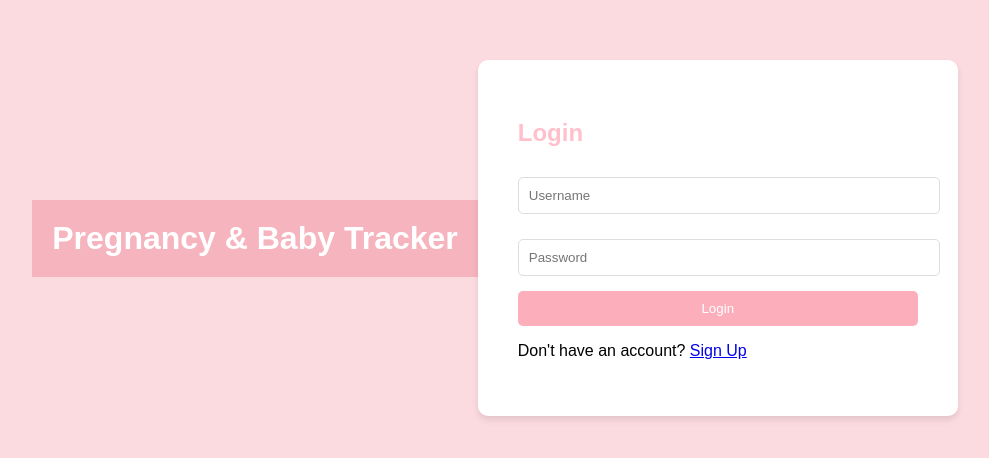
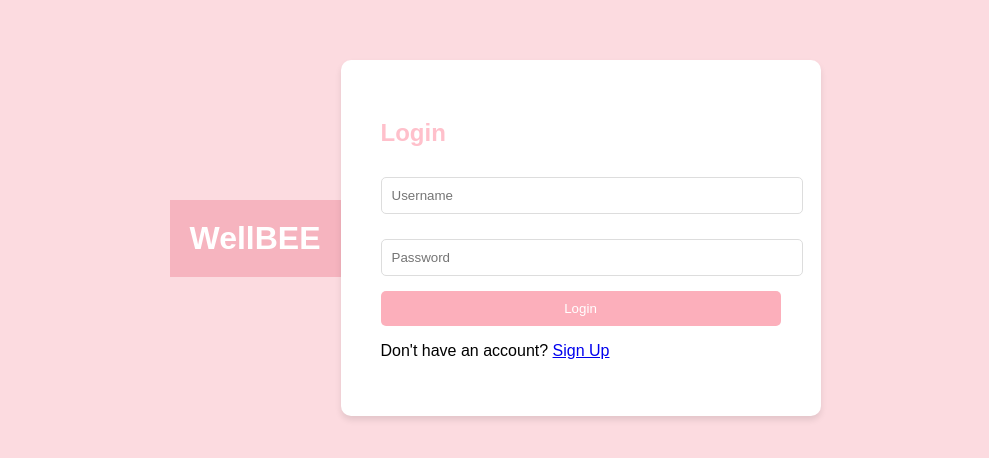
Before and after one commit to Rosmilakt/wellbee, a website with bundled scripts: page index.html in a window 1280 px wide. Shown: the part 162-620 px from the top of the page, without its empty margins (145-1134 px from the left). Built offline with nearby package versions, Linux system fonts and the light colour scheme; some packages are replaced by stand-ins of ours; files whose address does not match are found by name.

Commit message:
Update index.html

```diff
--- a/index.html
+++ b/index.html
@@ -3,7 +3,7 @@
 <head>
   <meta charset="UTF-8">
   <meta name="viewport" content="width=device-width, initial-scale=1.0">
-  <title>Pregnancy & Baby Tracker</title>
+  <title>WellBEE</title>
   <link rel="stylesheet" href="new.css">
   <script type="module" src="firebase.js" defer></script>
 
@@ -13,7 +13,7 @@
   <!-- Login Page -->
   <div id="loginPage" class="login-page">
     <header>
-      <h1 class="main-heading">Pregnancy & Baby Tracker</h1>
+      <h1 class="main-heading">WellBEE</h1>
     </header>
     <div class="login-container">
       <h2>Login</h2>
@@ -30,7 +30,7 @@
 <!-- Sign Up Page -->
 <div id="signUpPage" class="login-page" style="display: none;">
   <header>
-    <h1 class="main-heading">WELLBEE</h1>
+    <h1 class="main-heading">WellBEE</h1>
   </header>
   <div class="login-container">
     <h2>Sign Up</h2>
@@ -50,7 +50,7 @@
   <!-- Profile Setup Page (Appears after Sign-Up) -->
   <div id="profilePage" class="login-page" style="display: none;">
     <header>
-      <h1 class="main-heading">WELLBEE</h1>
+      <h1 class="main-heading">WellBEE</h1>
     </header>
     <div class="login-container">
       <h2>Complete Your Profile</h2>
```
